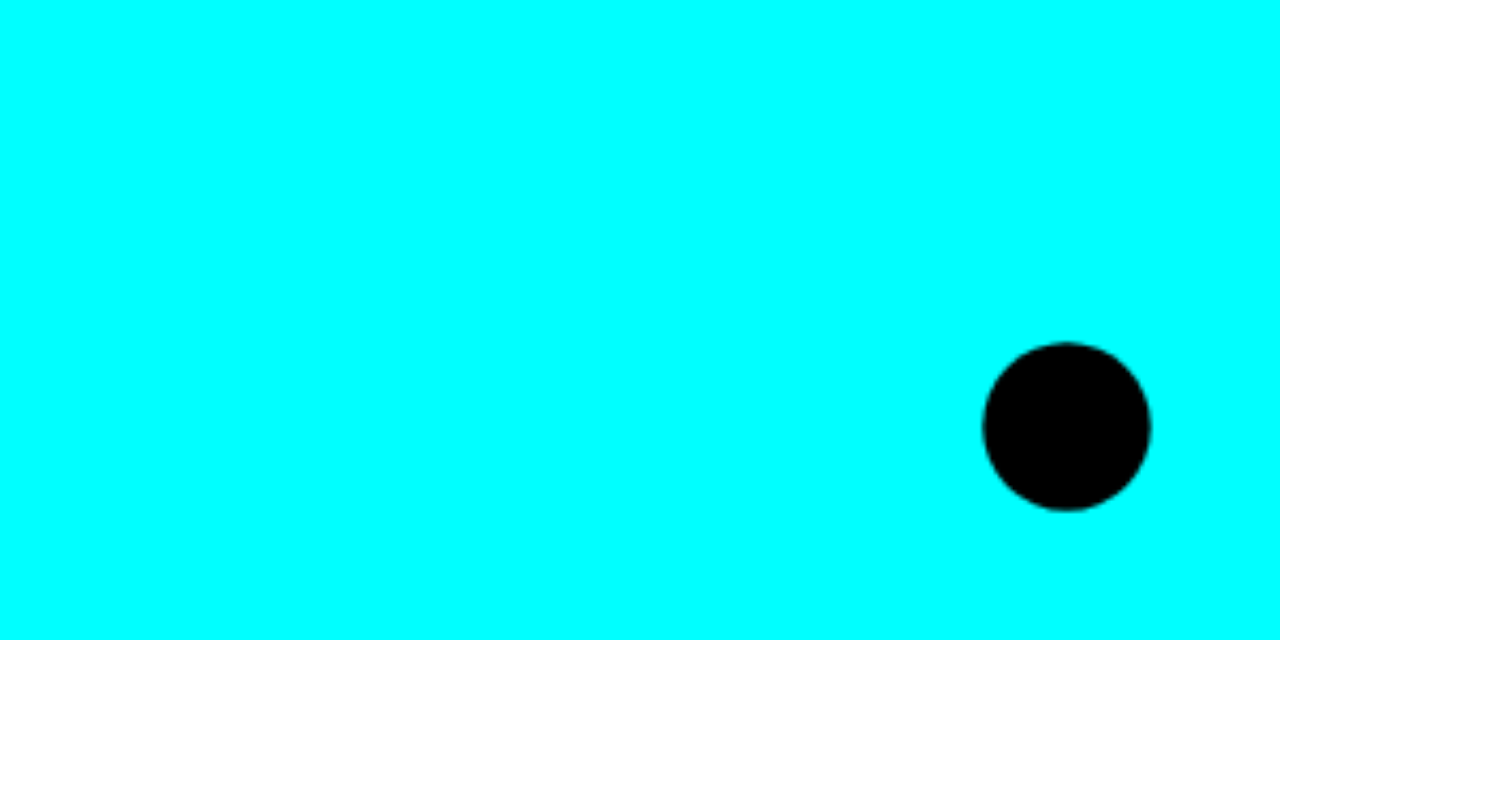
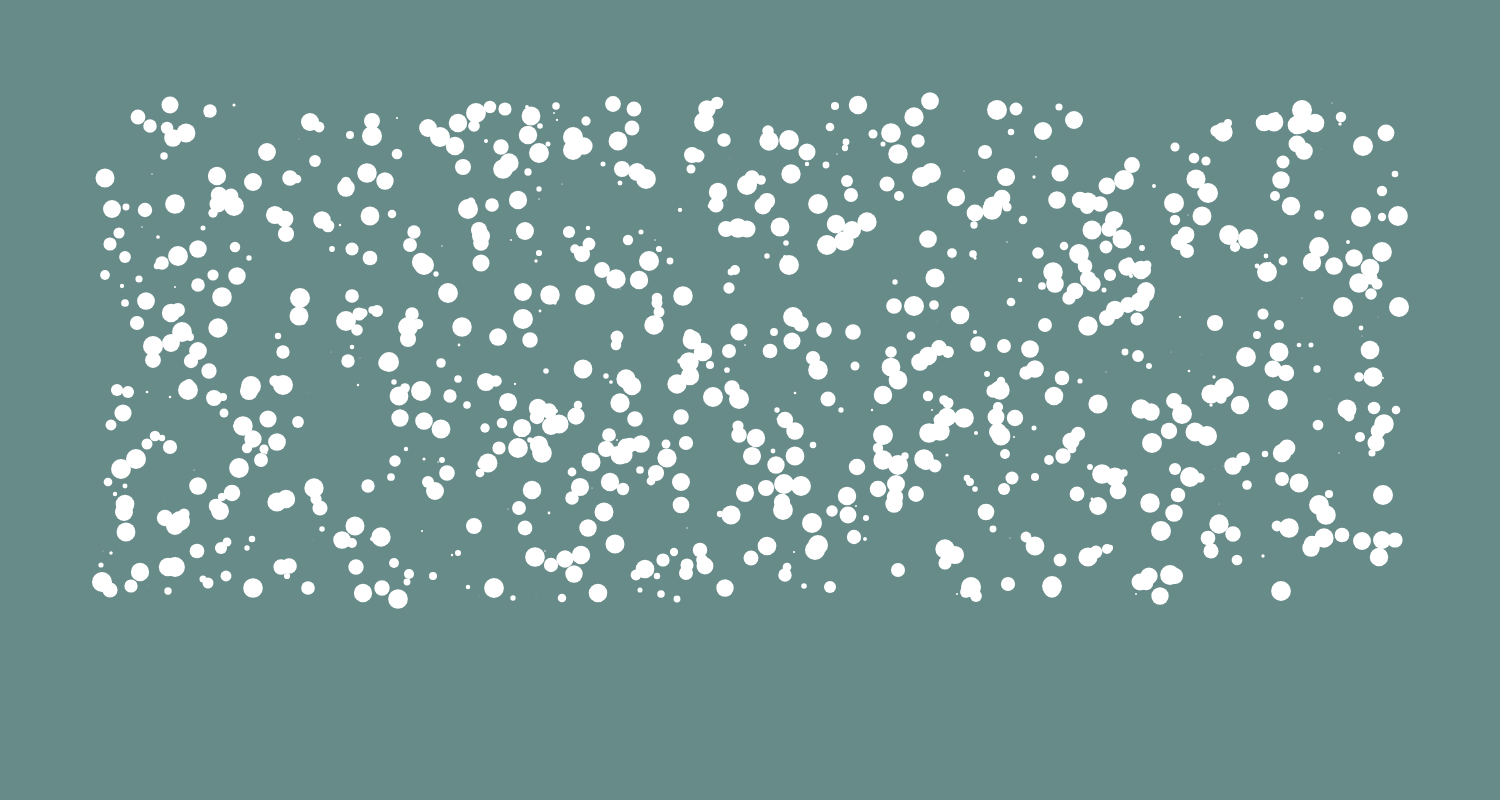
Before and after one commit to ElliotRedhead/ReactCanvases, a React (Create React App) app: page / in a window 1280 px wide. Shown: the whole page, 1500 px wide, since content can reach past the window. Built offline with nearby package versions, Linux system fonts and the light colour scheme.

Commit message:
Random generated growing circles

```diff
--- a/src/App.css
+++ b/src/App.css
@@ -38,7 +38,7 @@
 }
 
 #drawing-canvas {
-	width: 100%;
-	height: 100%;
-	background-color: aqua;
+	width: 1500px;
+	height: 800px;
+	background-color: rgb(103, 139, 136);
 }
--- a/src/App.js
+++ b/src/App.js
@@ -3,12 +3,25 @@ import Canvas from "./Canvas";
 import "./App.css";
 
 const App = () => {
+
+	const numberNodes = 1000;
+	const nodeAttrs = [];
+	for (let i=0; i < numberNodes; i++){
+		const randomX = Math.floor(Math.random()*1300) + 100;
+		const randomY = Math.floor(Math.random()*500) + 100;
+		const rateGrowth = Math.random()*0.01 + 0.002;
+		nodeAttrs.push({xOrd: randomX, yOrd: randomY, rateGrowth});
+	}
+
 	const draw = (ctx, frameCount) => {
 		ctx.clearRect(0, 0, ctx.canvas.width, ctx.canvas.height);
-		ctx.fillStyle = '#000000';
-		ctx.beginPath();
-		ctx.arc(250, 100, 20*Math.sin(frameCount*0.01)**2, 0, 2*Math.PI);
-		ctx.fill();
+		ctx.fillStyle = '#fff'; //white
+
+		for (let i=0; i < numberNodes; i++){
+			ctx.beginPath();
+			ctx.arc(nodeAttrs[i].xOrd, nodeAttrs[i].yOrd, 10*Math.sin(frameCount*nodeAttrs[i].rateGrowth)**2 + 0, 0, 2*Math.PI);
+			ctx.fill();
+		}
 	};
 
 	return <Canvas draw={draw} />;
--- a/src/Canvas.js
+++ b/src/Canvas.js
@@ -1,4 +1,4 @@
-import React, {useEffect, useRef} from "react";
+import React from "react";
 import useCanvas from "./useCanvas";
 
 const Canvas = props => {
@@ -6,7 +6,7 @@ const Canvas = props => {
 	const { draw, ...rest } = props;
 	const canvasRef = useCanvas(draw);
 
-	return <canvas id="drawing-canvas" ref={canvasRef} {...rest}/>;
+	return <canvas id="drawing-canvas" width="1500" height="800" ref={canvasRef} {...rest}/>;
 };
 
 export default Canvas;
```
